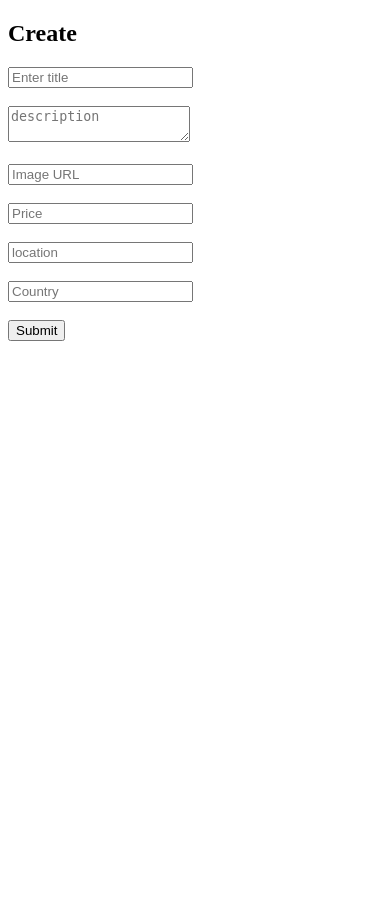
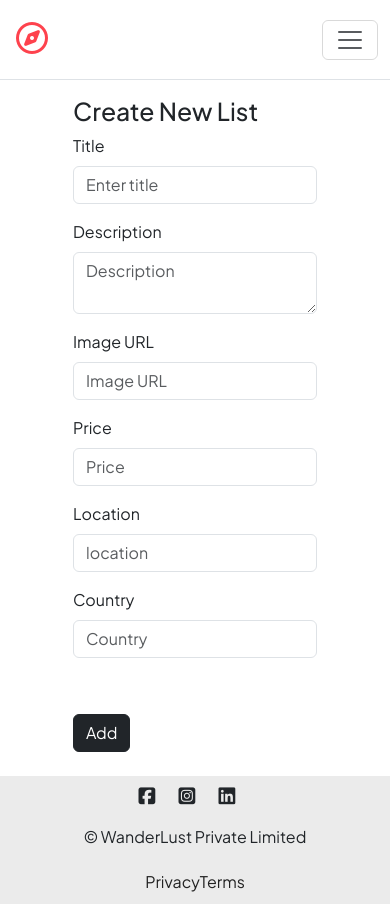
Before and after one commit to tanzy77/WanderLust, a Node server app: page /listings/new in a window 390 px wide. Before the commit the page ends 341 px from the top, so only its background shows below. Run offline with Node 20, Linux system fonts and the light colour scheme; some libraries are stand-ins or nearby versions.

Commit message:
Add layouts, includes and listing styles

```diff
--- a/app.js
+++ b/app.js
@@ -4,6 +4,7 @@ const path = require("path");
 const mongoose = require("mongoose");
 const methodoverride = require("method-override");
 const Listing = require("./models/listing");
+const ejsMate = require("ejs-mate");
 
 main().then(() => {
   console.log("Connected with DB");
@@ -19,6 +20,8 @@ app.set("views", path.join(__dirname, "views"));
 app.set("view engine", "ejs");
 app.use(express.urlencoded({extended: true}));
 app.use(methodoverride("_method"));
+app.engine("ejs", ejsMate);
+app.use(express.static(path.join(__dirname, "/public")));
 
 //INDEX ROUTE
 app.get("/listings", async (req, res) => {
--- a/package.json
+++ b/package.json
@@ -11,6 +11,7 @@
   },
   "dependencies": {
     "ejs": "^7.0.2",
+    "ejs-mate": "^4.0.0",
     "express": "^5.3.0",
     "method-override": "^3.0.0",
     "mongoose": "^9.12.1"
--- /dev/null
+++ b/public/css/style.css
@@ -0,0 +1,111 @@
+body {
+  font-family: "Plus Jakarta Sans", sans-serif !important;
+  display: flex;
+  flex-direction: column;
+  min-height: 100vh;
+}
+
+.container {
+  flex: 1;
+}
+
+.navbar {
+  height: 5rem;
+}
+
+.fa-compass {
+  color: #fe424d;
+  font-size: 2rem;
+}
+
+.nav-link {
+  color: #222222 !important;
+}
+
+/* footer */
+
+.f-info {
+  height: 8rem;
+  background-color: #ebebeb;
+  display: flex;
+  flex-wrap: wrap;
+  justify-content: center;
+  align-items: space-evenly;
+  text-align: center;
+}
+
+.f-info-links,
+.f-info-socials,
+.f-info-brand {
+  width: 100%;
+  display: flex;
+  justify-content: center;
+  align-items: center;
+}
+
+.f-info-socials i {
+  font-size: 1.2rem;
+  margin-right: 1rem;
+}
+
+.f-info-links a{
+  text-decoration: none;
+  color: #222222;
+}
+
+.f-info-links a:hover{
+  text-decoration: underline;
+}
+
+/* CARDS */
+.card {
+  border: none !important;
+  margin-bottom: 2rem;
+}
+
+.card-img-top {
+  border-radius: 1rem !important;
+  width: 100% !important;
+  object-fit: cover !important;
+}
+
+.card-body {
+  padding: 0 !important;
+}
+
+.card-text p{
+  font-weight: 400 !important;
+}
+
+.listing-link {
+  text-decoration: none !important;
+}
+
+.card-img-overlay {
+  opacity: 0;
+}
+
+.card-img-overlay:hover {
+  opacity: 0.2;
+  background-color: white;
+}
+
+/* New List*/
+.btn {
+  background-color: #fe424d;
+  color: white;
+  border: none;
+}
+
+/* Show Image */
+.show-img {
+  height: 30vh;
+}
+.btns {
+  display: flex;
+}
+
+.show-card {
+  padding-left: 0;
+  padding-right: 0;
+}
--- /dev/null
+++ b/views/includes/footer.ejs
@@ -0,0 +1,14 @@
+<footer>
+  <div class="f-info">
+    <div class="f-info-socials">
+      <i class="fa-brands fa-square-facebook"></i>
+      <i class="fa-brands fa-square-instagram"></i>
+      <i class="fa-brands fa-linkedin"></i>
+    </div>
+    <div class="f-info-brand">&copy; WanderLust Private Limited</div>
+    <div class="f-info-links">
+      <a href="/privacy">Privacy</a>
+      <a href="/terms">Terms</a>
+    </div>
+  </div>
+</footer>
--- /dev/null
+++ b/views/includes/navbar.ejs
@@ -0,0 +1,21 @@
+<nav class="navbar md:navbar-expand border-bottom sticky-top">
+  <div class="container-fluid">
+    <a class="navbar-brand" href="/"><i class="fa-regular fa-compass"></i></a>
+    <button class="btn-icon navbar-toggler" type="button" data-bs-toggle="drawer" data-bs-target="#navbarNavAltMarkup">
+      <span class="navbar-toggler-icon" aria-hidden="true"></span>
+    </button>
+    <dialog class="drawer drawer-end" tabindex="-1" id="navbarNavAltMarkup" aria-labelledby="navbarNavAltMarkupLabel">
+      <div class="drawer-header">
+        <h5 class="drawer-title" id="navbarNavAltMarkupLabel">Menu</h5>
+        <button type="button" class="btn-close" data-bs-dismiss="drawer" aria-label="Close"></button>
+      </div>
+      <div class="drawer-body">
+        <div class="nav nav-pills navbar-nav">
+          <a class="nav-link" href="#">Home</a>
+          <a class="nav-link" href="/listings">All Listings</a>
+          <a class="nav-link" href="/listings/new">Add New Listing</a>
+        </div>
+      </div>
+    </dialog>
+  </div>
+</nav>
--- /dev/null
+++ b/views/layouts/boilerplate.ejs
@@ -0,0 +1,21 @@
+<!DOCTYPE html>
+<html lang="en" data-bs-theme="light">
+<head>
+  <meta charset="UTF-8">
+  <meta name="viewport" content="width=device-width, initial-scale=1.0">
+  <title>Document</title>
+  <link rel="stylesheet" href="/css/style.css">
+
+  <link href="https://cdn.jsdelivr.net/npm/bootstrap@6.0.0-alpha.1/dist/css/bootstrap.min.css" rel="stylesheet" integrity="sha384-B/GM4XqrwHnWXNOWMbloTmrYXZg10cakYGmpfsR/bbzQ6JAJI4ihuyADKLnBgrCe" crossorigin="anonymous">
+  <link rel="stylesheet" href="https://cdnjs.cloudflare.com/ajax/libs/font-awesome/7.3.1/css/all.min.css" integrity="sha512-QeR2VH+lsBE5LSAe1Q5EnTBbe7XTBubt8dG93Y7gidSgdMCr8nVqKcfKAMyN96SV8KDbZVTDXChatu5G2KQGzg==" crossorigin="anonymous" referrerpolicy="no-referrer">
+  <link rel="preconnect" href="https://fonts.googleapis.com">
+  <link rel="preconnect" href="https://fonts.gstatic.com" crossorigin>
+  <link href="https://fonts.googleapis.com/css2?family=Plus+Jakarta+Sans:ital,wght@0,200..800;1,200..800&display=swap" rel="stylesheet">
+</head>
+<body>
+  <%- include("../includes/navbar.ejs") %>
+  <div class="container"><%- body %></div>
+  <%- include("../includes/footer.ejs") %>
+  <script type="module" src="https://cdn.jsdelivr.net/npm/bootstrap@6.0.0-alpha.1/dist/js/bootstrap.bundle.min.js" integrity="sha384-1a/pXj49ZQ1aHEmrJ+gMw1otqoVsYwlEnlD8mIfY2TV03r20Y0CN7uqx1tQogjPL" crossorigin="anonymous"></script>
+</body>
+</html>
--- a/views/listings/new.ejs
+++ b/views/listings/new.ejs
@@ -1,32 +1,37 @@
-<!DOCTYPE html>
-<html lang="en">
-<head>
-  <meta charset="UTF-8">
-  <meta name="viewport" content="width=device-width, initial-scale=1.0">
-  <title>Document</title>
-</head>
-<body>
-  <h2>Create</h2>
+<% layout("/layouts/boilerplate") %>
+<div class="row mt-3">
   <form method="POST" action="/listings">
-    <input type="text" placeholder="Enter title" name="listing[title]">
-    <br>
-    <br>
-    <textarea placeholder="description" name="listing[description]"></textarea>
-    <br>
-    <br>
-    <input type="url" placeholder="Image URL" name="listing[image][url]">
-    <br>
-    <br>
-    <input type="number" placeholder="Price" name="listing[price]">
-    <br>
-    <br>
-    <input type="text" placeholder="location" name="listing[location]">
-    <br>
-    <br>
-    <input type="text" placeholder="Country" name="listing[country]">
-    <br>
-    <br>
-    <button>Submit</button>
+    <div class="col-8 offset-2">
+      <h2>Create New List</h2>
+      <div class="mb-3">
+        <label for="title" class="form-label">Title</label>
+        <input type="text" placeholder="Enter title" name="listing[title]" class="form-control">
+      </div>
+      <div class="mb-3">
+        <label for="title" class="form-label">Description</label>
+        <textarea placeholder="Description" name="listing[description]" class="form-control"></textarea>
+      </div>
+      <div class="mb-3">
+        <label for="title" class="form-label">Image URL</label>
+        <input type="url" placeholder="Image URL" name="listing[image][url]" class="form-control">
+      </div>
+      <div class="row">
+        <div class="mb-3 md:col-4">
+          <label for="title" class="form-label">Price</label>
+          <input type="number" placeholder="Price" name="listing[price]" class="form-control">
+        </div>
+        <div class="mb-3 md:col-8">
+          <label for="title" class="form-label">Location</label>
+          <input type="text" placeholder="location" name="listing[location]" class="form-control">
+        </div>
+      </div>
+      <div class="mb-3">
+        <label for="title" class="form-label">Country</label>
+        <input type="text" placeholder="Country" name="listing[country]" class="form-control">
+      </div>
+      <br>
+      <button class="btn btn-dark mt-3">Add</button>
+      <br><br>
+    </div>
   </form>
-</body>
-</html>
+</div>
```
Also changed, not shown: views/listings/edit.ejs (+37 -32 lines), views/listings/index.ejs (+18 -19 lines), views/listings/show.ejs (+24 -24 lines), 1 other file.
